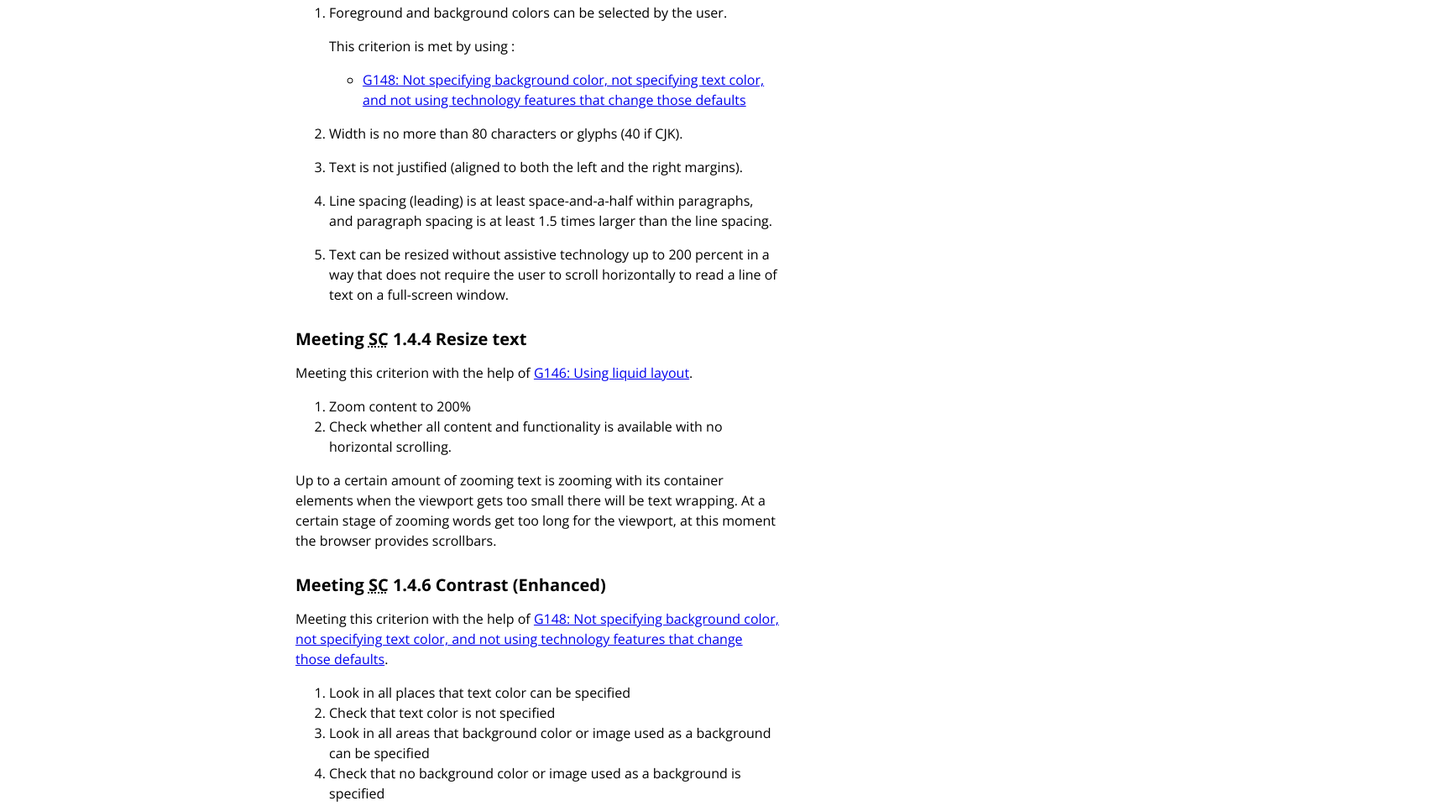
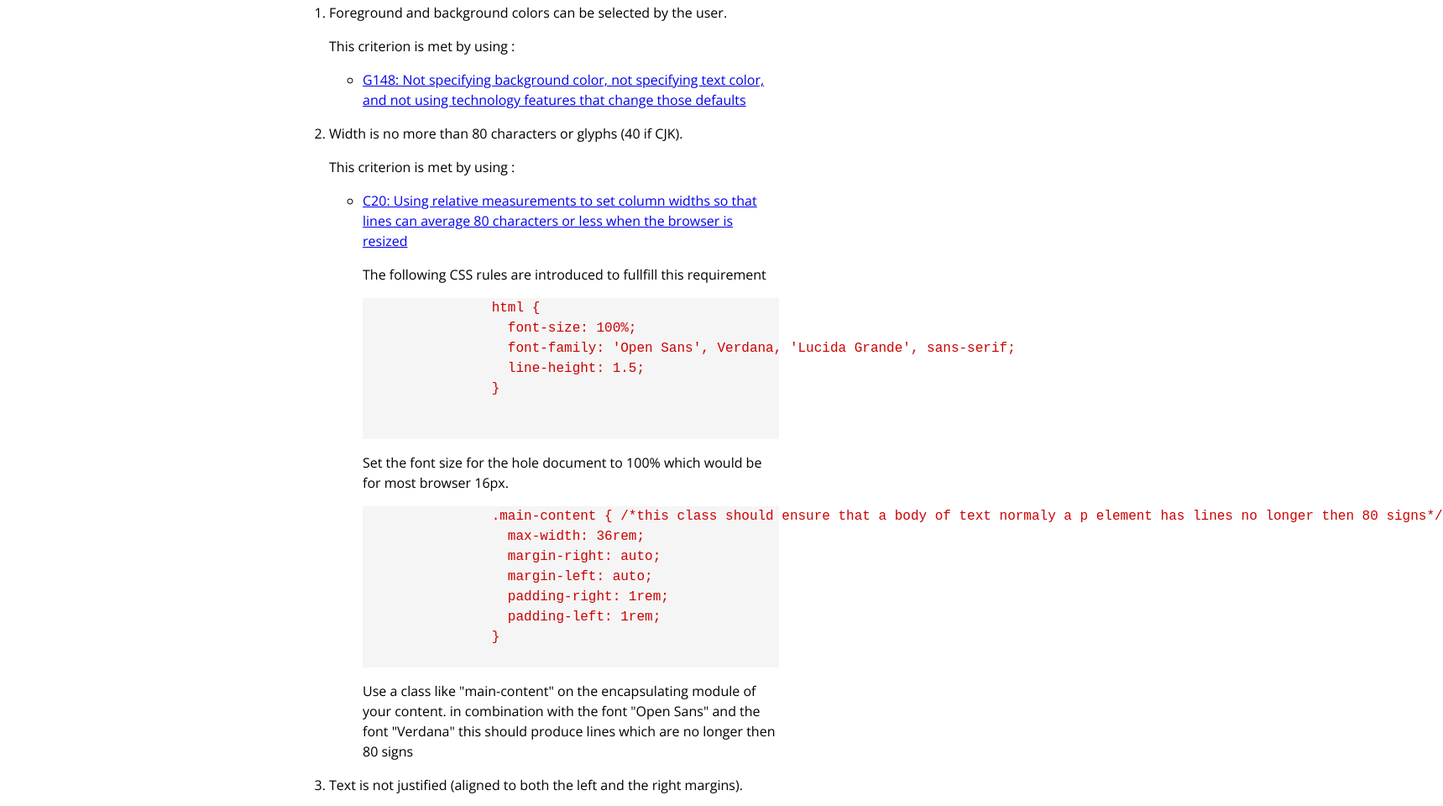
Before and after one commit to fpv83/accessibletypo-css, a plain HTML site: page docs/index.html in a window 1280 px wide. Shown: the part 1010-1970 px from the top of the page at 84% size, 1719 px wide, since content can reach past the window. Drawn offline with nearby package versions, Linux system fonts and the light colour scheme.

Commit message:
Update index.html

```diff
--- a/docs/index.html
+++ b/docs/index.html
@@ -71,6 +71,35 @@
           <p>
             Width is no more than 80 characters or glyphs (40 if CJK).
           </p>
+          <p>
+            This criterion is met by using :
+          </p>
+
+          <ul>
+            <li>
+              <a href="https://www.w3.org/TR/WCAG20-TECHS/C20.html">C20: Using relative measurements to set column widths so that lines can average 80 characters or less when the browser is resized </a>
+              <p>The following CSS rules are introduced to fullfill this requirement</p>
+              <pre>
+                html {
+                  font-size: 100%;
+                  font-family: 'Open Sans', Verdana, 'Lucida Grande', sans-serif;
+                  line-height: 1.5;
+                }
+
+              </pre>
+              <p>Set the font size for the hole document to 100% which would be for most browser 16px.</p>
+              <pre>
+                .main-content { /*this class should ensure that a body of text normaly a p element has lines no longer then 80 signs*/
+                  max-width: 36rem;
+                  margin-right: auto;
+                  margin-left: auto;
+                  padding-right: 1rem;
+                  padding-left: 1rem;
+                }
+              </pre>
+              <p>Use a class like "main-content" on the encapsulating module of your content. in combination with the font "Open Sans" and the font "Verdana" this should produce lines which are no longer then 80 signs</p>
+            </li>
+          </ul>
         </li>
         <li>
           <p>Text is not justified (aligned to both the left and the right margins).</p>
```
